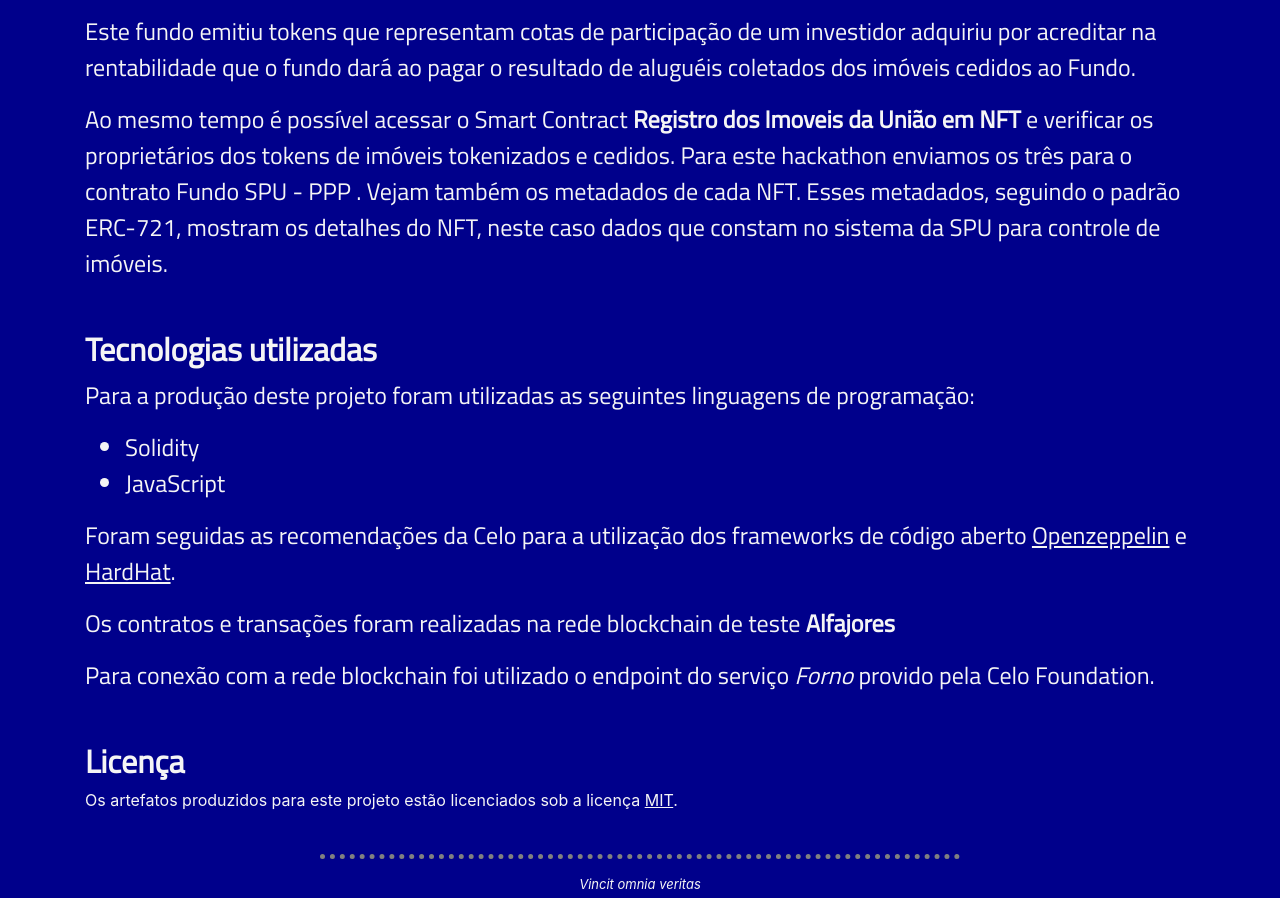
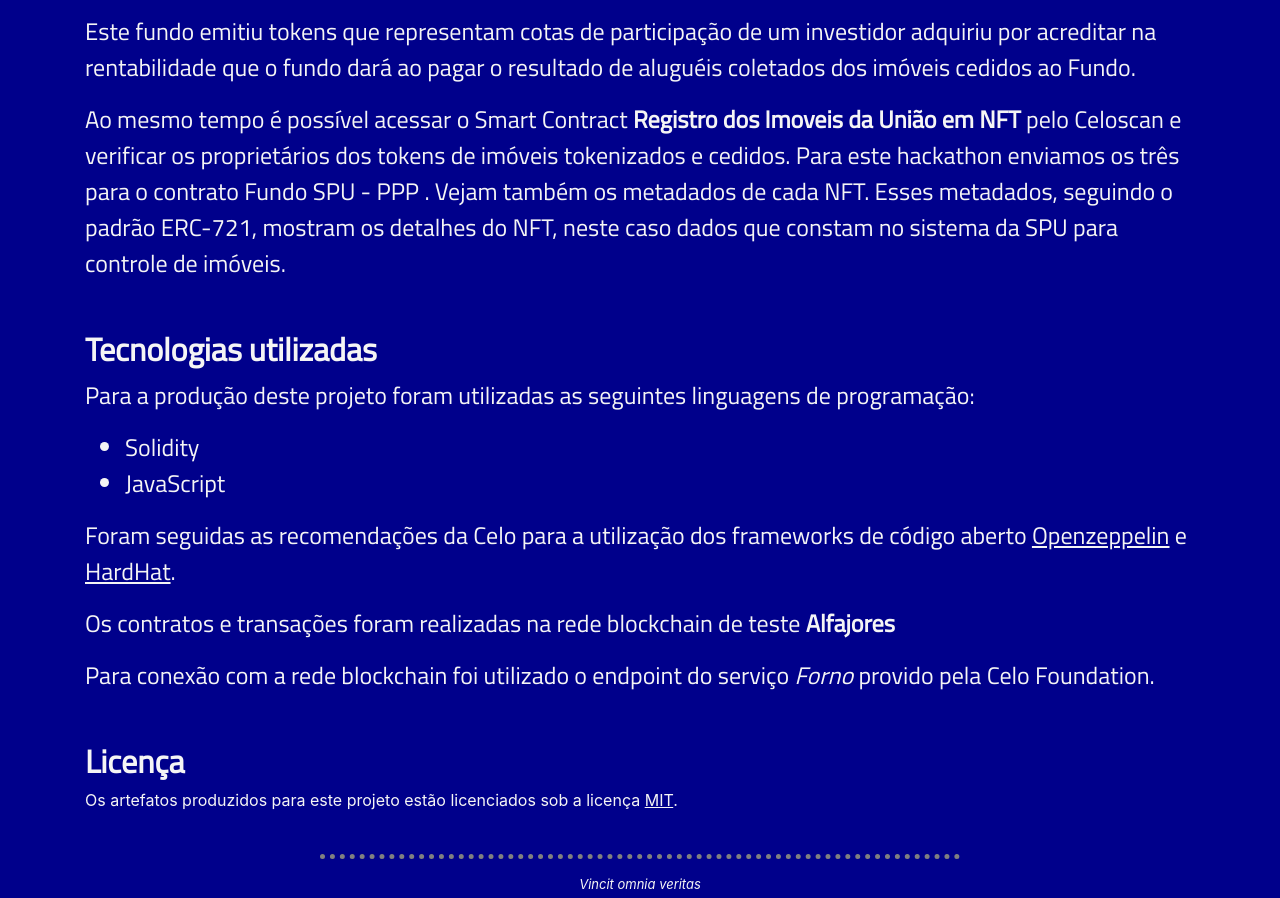
Before and after one commit to jeffprestes/tokensfederais, a website: page index.html in a window 1280 px wide. Shown: the part 3053-3951 px from the top of the page. Drawn offline with nearby package versions, Linux system fonts and the light colour scheme.

Commit message:
melhora indicacao de visualizacao do contrato

```diff
--- a/index.html
+++ b/index.html
@@ -184,9 +184,9 @@
           resultado de aluguéis coletados dos imóveis cedidos ao Fundo.
         </p>
         <p>
-          Ao mesmo tempo é possível acessar o Smart Contract <strong>Registro dos Imoveis da União em NFT</strong> e verificar os proprietários dos tokens de
-          imóveis tokenizados e cedidos. Para este hackathon enviamos os três para o contrato Fundo SPU - PPP . Vejam também os metadados de cada NFT. Esses
-          metadados, seguindo o padrão ERC-721, mostram os detalhes do NFT, neste caso dados que constam no sistema da SPU para controle de imóveis.
+          Ao mesmo tempo é possível acessar o Smart Contract <strong>Registro dos Imoveis da União em NFT</strong> pelo Celoscan e verificar os proprietários
+          dos tokens de imóveis tokenizados e cedidos. Para este hackathon enviamos os três para o contrato Fundo SPU - PPP . Vejam também os metadados de cada
+          NFT. Esses metadados, seguindo o padrão ERC-721, mostram os detalhes do NFT, neste caso dados que constam no sistema da SPU para controle de imóveis.
         </p>
       </div>
       <h3>Tecnologias utilizadas</h3>
```
